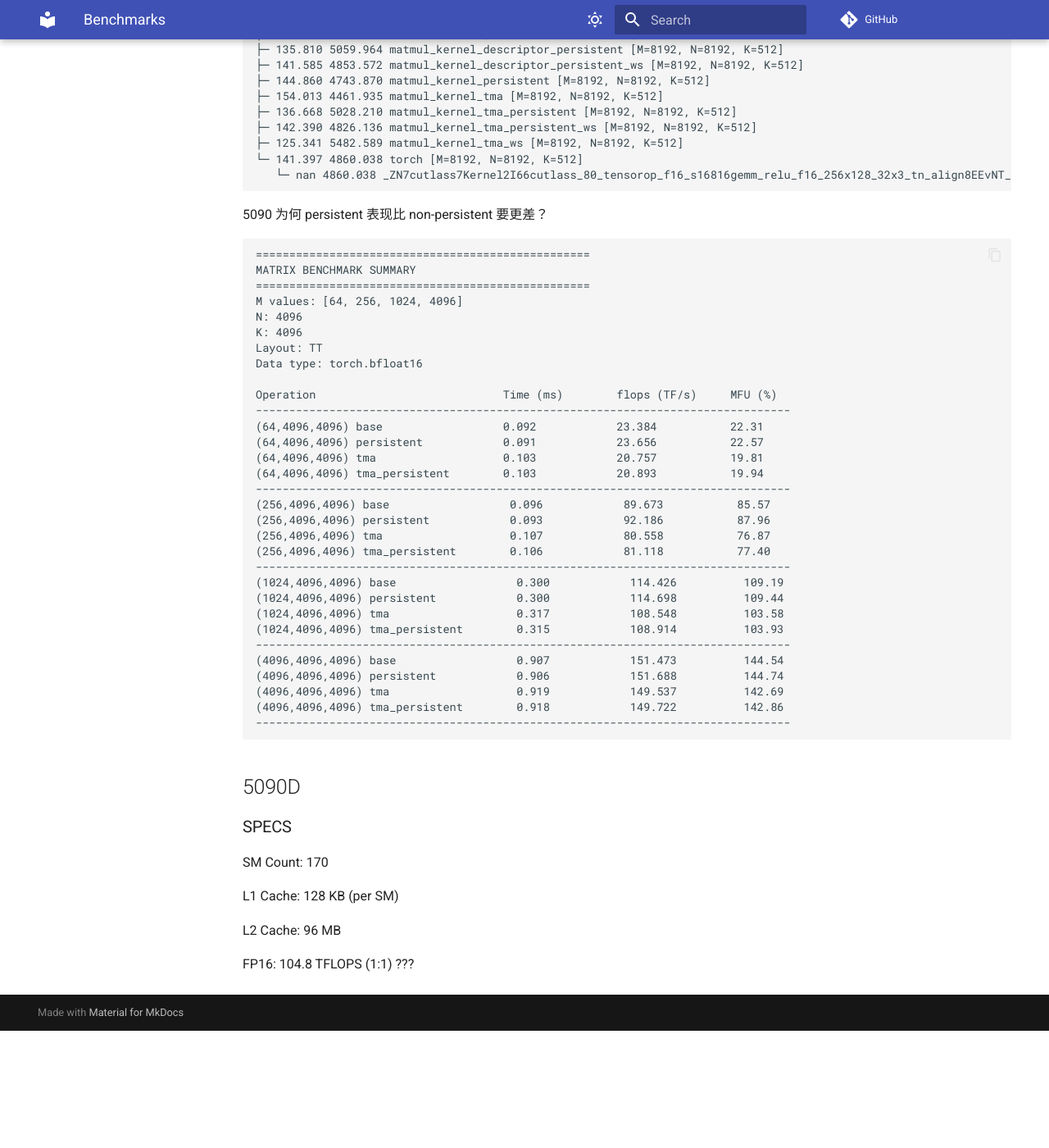
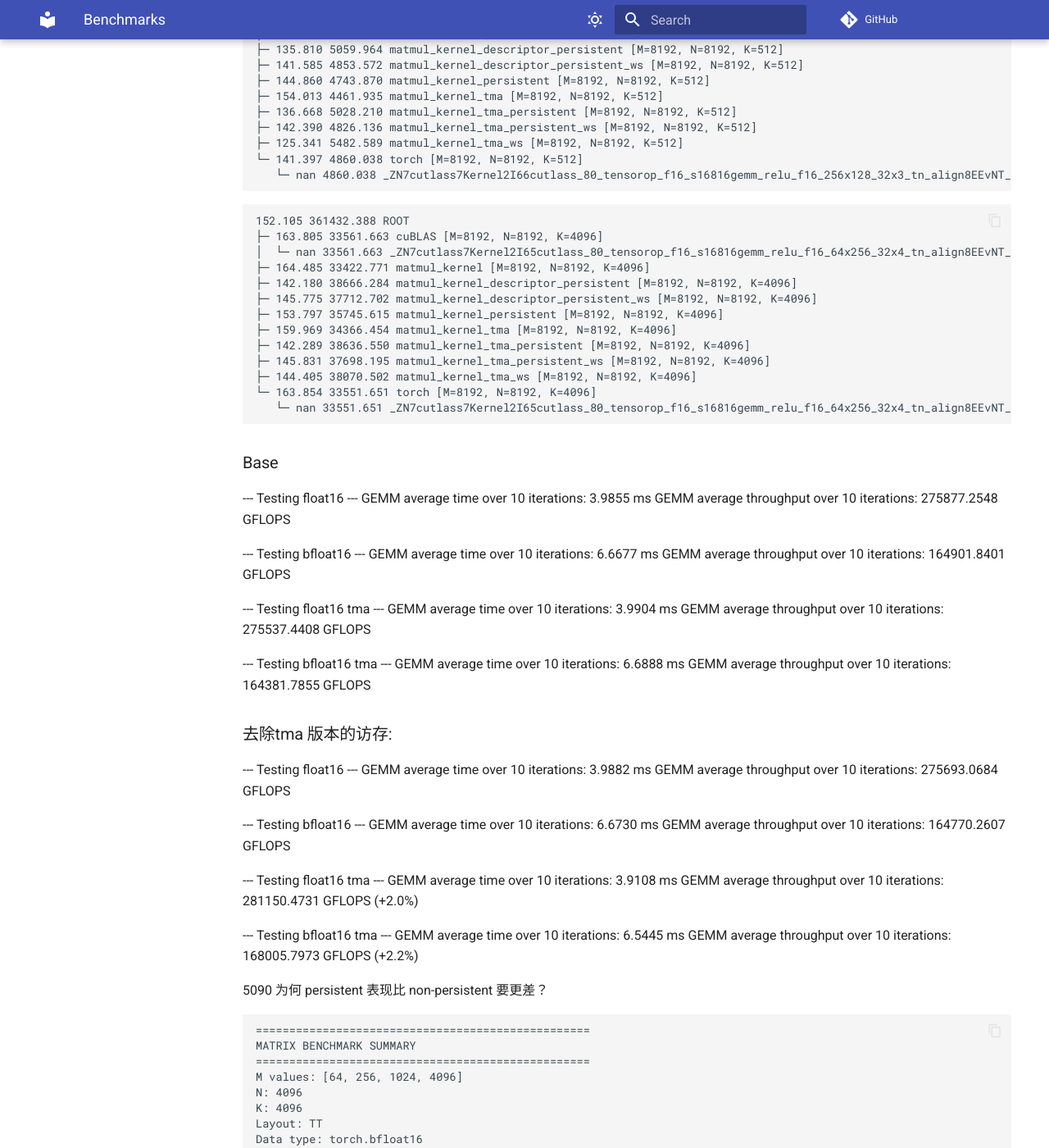
Before and after one commit to onjackay/notes, an MkDocs documentation site: the page built from docs/notes/benchmark.md, in a window 1280 px wide and 1400 px high, scrolled down 647 px. Shown: the whole window at 82% size. Built offline with MkDocs 1.6.1 and Material for MkDocs 9.7.7, drawn with Linux system fonts in a browser that asks for light colours; comment, search, counter and statistics services are not loaded; before the commit the page ends 1904 px from its top, so only the background shows below that.

````diff
--- a/docs/notes/benchmark.md
+++ b/docs/notes/benchmark.md
@@ -35,6 +35,58 @@ TFLOPS on 5090D:
 └─ 141.397 4860.038 torch [M=8192, N=8192, K=512]
    └─ nan 4860.038 _ZN7cutlass7Kernel2I66cutlass_80_tensorop_f16_s16816gemm_relu_f16_256x128_32x3_tn_align8EEvNT_6ParamsE
 ```
+
+```
+152.105 361432.388 ROOT
+├─ 163.805 33561.663 cuBLAS [M=8192, N=8192, K=4096]
+│  └─ nan 33561.663 _ZN7cutlass7Kernel2I65cutlass_80_tensorop_f16_s16816gemm_relu_f16_64x256_32x4_tn_align8EEvNT_6ParamsE
+├─ 164.485 33422.771 matmul_kernel [M=8192, N=8192, K=4096]
+├─ 142.180 38666.284 matmul_kernel_descriptor_persistent [M=8192, N=8192, K=4096]
+├─ 145.775 37712.702 matmul_kernel_descriptor_persistent_ws [M=8192, N=8192, K=4096]
+├─ 153.797 35745.615 matmul_kernel_persistent [M=8192, N=8192, K=4096]
+├─ 159.969 34366.454 matmul_kernel_tma [M=8192, N=8192, K=4096]
+├─ 142.289 38636.550 matmul_kernel_tma_persistent [M=8192, N=8192, K=4096]
+├─ 145.831 37698.195 matmul_kernel_tma_persistent_ws [M=8192, N=8192, K=4096]
+├─ 144.405 38070.502 matmul_kernel_tma_ws [M=8192, N=8192, K=4096]
+└─ 163.854 33551.651 torch [M=8192, N=8192, K=4096]
+   └─ nan 33551.651 _ZN7cutlass7Kernel2I65cutlass_80_tensorop_f16_s16816gemm_relu_f16_64x256_32x4_tn_align8EEvNT_6ParamsE
+```
+
+### Base
+
+--- Testing float16 ---
+GEMM average time over 10 iterations: 3.9855 ms
+GEMM average throughput over 10 iterations: 275877.2548 GFLOPS
+
+--- Testing bfloat16 ---
+GEMM average time over 10 iterations: 6.6677 ms
+GEMM average throughput over 10 iterations: 164901.8401 GFLOPS
+
+--- Testing float16 tma ---
+GEMM average time over 10 iterations: 3.9904 ms
+GEMM average throughput over 10 iterations: 275537.4408 GFLOPS
+
+--- Testing bfloat16 tma ---
+GEMM average time over 10 iterations: 6.6888 ms
+GEMM average throughput over 10 iterations: 164381.7855 GFLOPS
+
+### 去除tma 版本的访存:
+
+--- Testing float16 ---
+GEMM average time over 10 iterations: 3.9882 ms
+GEMM average throughput over 10 iterations: 275693.0684 GFLOPS
+
+--- Testing bfloat16 ---
+GEMM average time over 10 iterations: 6.6730 ms
+GEMM average throughput over 10 iterations: 164770.2607 GFLOPS
+
+--- Testing float16 tma ---
+GEMM average time over 10 iterations: 3.9108 ms
+GEMM average throughput over 10 iterations: 281150.4731 GFLOPS (+2.0%)
+
+--- Testing bfloat16 tma ---
+GEMM average time over 10 iterations: 6.5445 ms
+GEMM average throughput over 10 iterations: 168005.7973 GFLOPS (+2.2%)
 
 5090 为何 persistent 表现比 non-persistent 要更差？
 
````
Also changed, not shown: docs/notes/flash-attention.md (+32 -6 lines), docs/notes/flash_attn/fa3-1.png (added), docs/notes/flash_attn/fa3-2.png (added).
